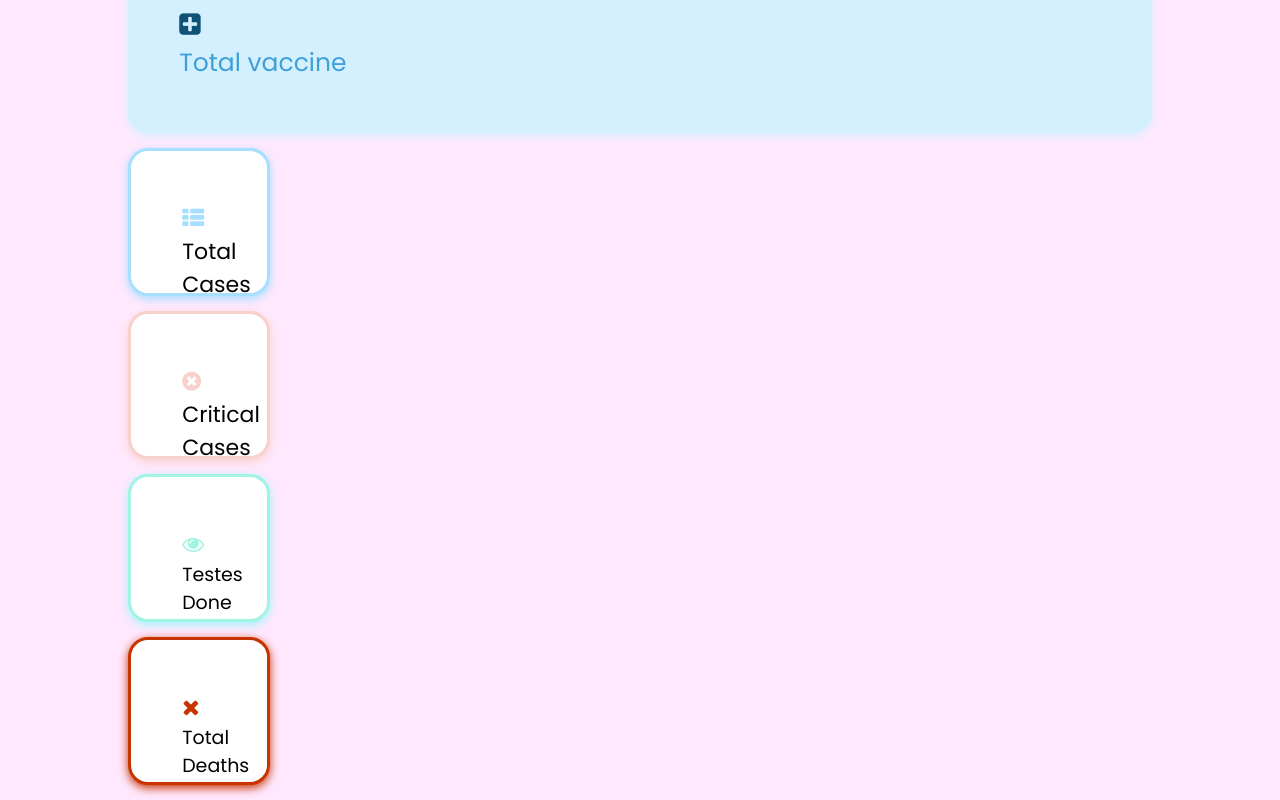
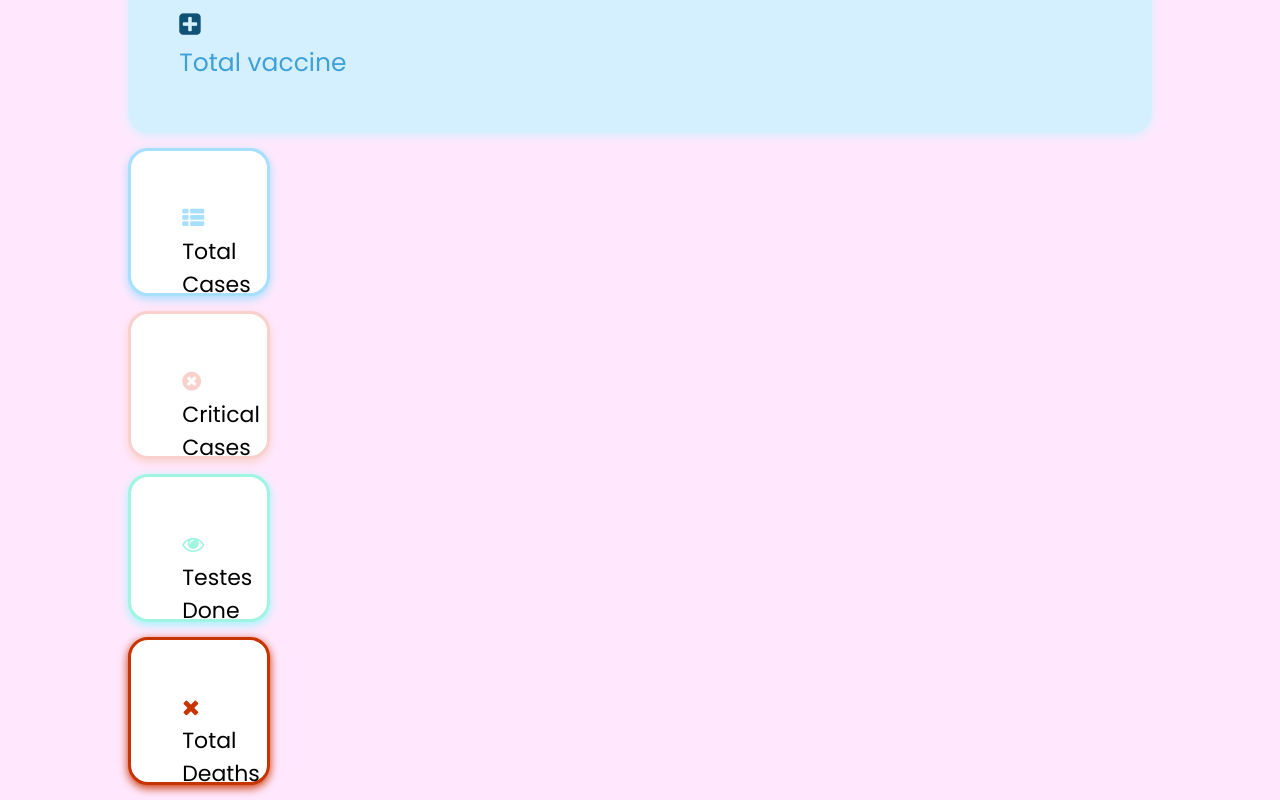
Before and after one commit to Totoland1101/coviddatatest.github.io, a plain HTML site: page index.html in a window 1280 px wide. Shown: the part 718-1518 px from the top of the page. Drawn offline with nearby package versions, Linux system fonts and the light colour scheme; no server answers.

Commit message:
initial Commit

```diff
--- a/main.css
+++ b/main.css
@@ -117,6 +117,7 @@ body{
 
 .textC{
   color: #000;
+  font-size: 22px;
 }
 .cardCB{
   background: #FFFF;
@@ -149,7 +150,7 @@ body{
 }
 .textE{
   color: #000;
-  font-size: 19px;
+  font-size: 22px;
 }
 
 .cardCF{
@@ -165,7 +166,7 @@ body{
   height: 148px;
 }
 .textF{
-  font-size: 19px;
+  font-size: 22px;
   color: #000;
 }
 
```
